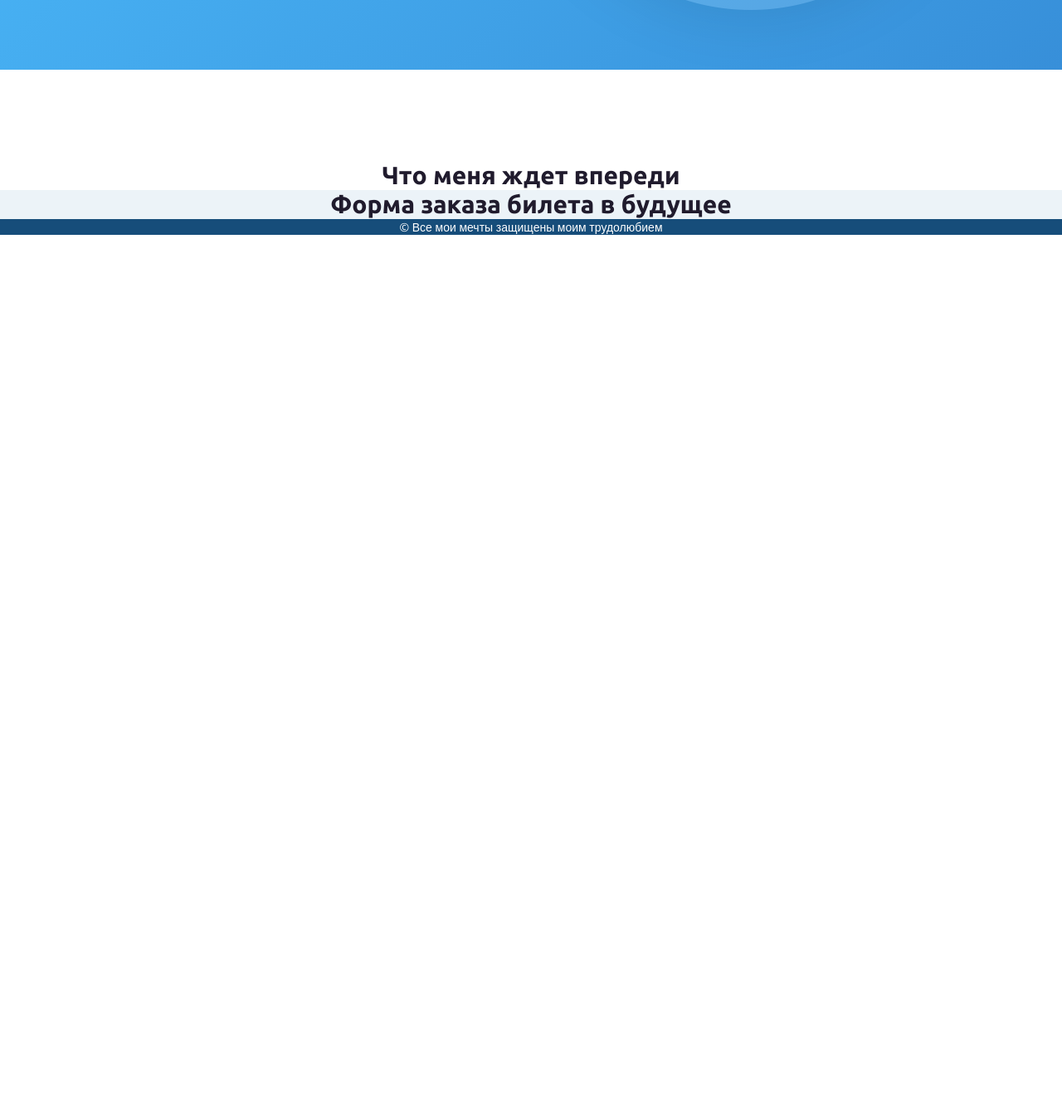
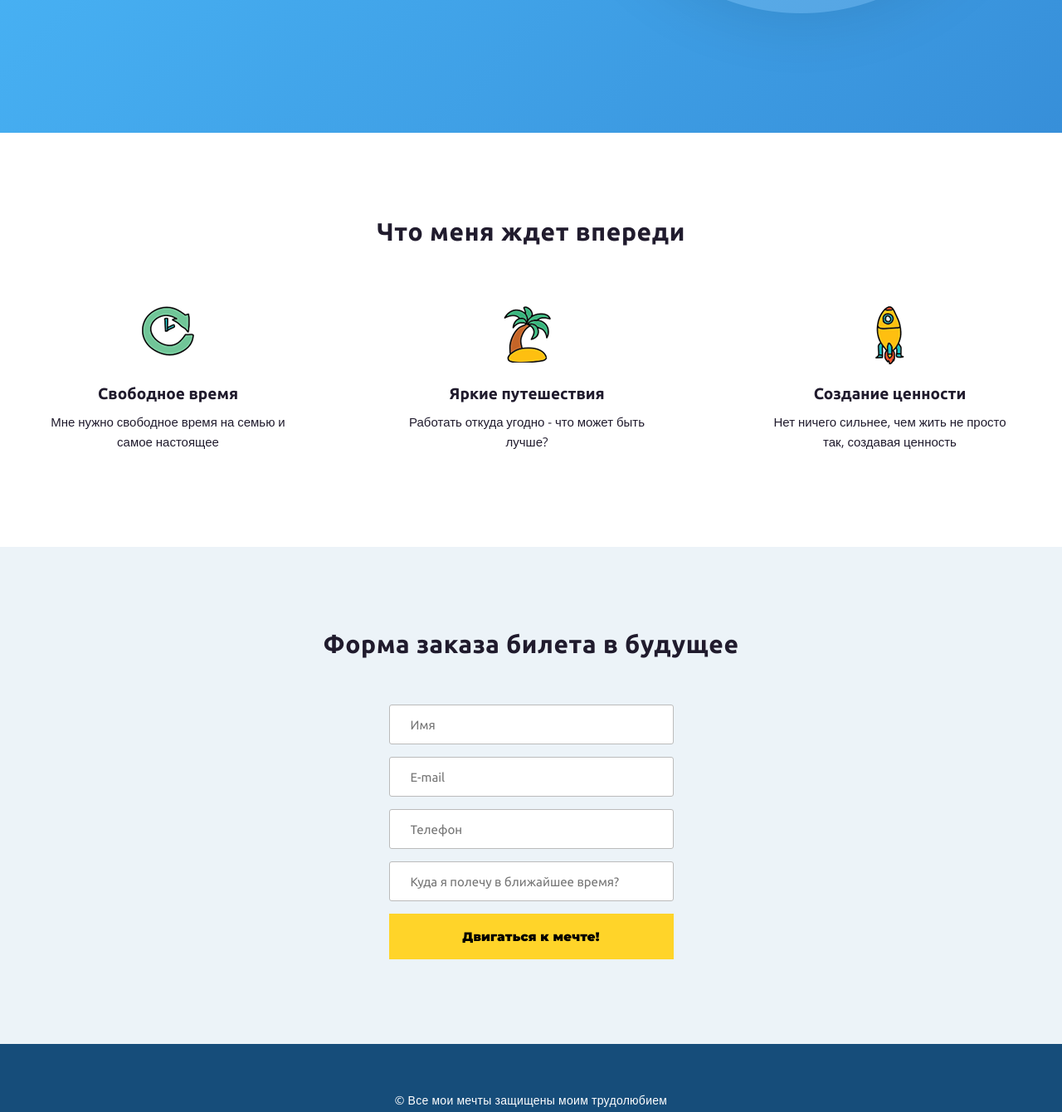
Before and after one commit to Headgie/WayUp-Html, a plain HTML site: page lesson 3 - hw/index.html in a window 1280 px wide. Shown: the part 662-2002 px from the top of the page at 83% size. Before the commit the page ends 945 px from the top, so only its background shows below. Drawn offline with nearby package versions, Linux system fonts and the light colour scheme.

Commit message:
dz-3 finish

```diff
--- a/lesson 3 - hw/css/main.css
+++ b/lesson 3 - hw/css/main.css
@@ -1,24 +1,39 @@
 body {
     font-family: 'Open Sans', sans-serif;
     color: #201b2d;
-	font-size: 16px;
+    font-size: 15px;
     padding: 0;
     margin: 0;
     font-family: 'Open Sans', sans-serif;
     font-weight: 400;
 }
 
-div, p, input, button, form, span, a, ul, li {
+div,
+p,
+input,
+button,
+form,
+span,
+a,
+ul,
+li {
     box-sizing: border-box;
 }
 
-h1, h2, h3, h4, h5, h6 {
+h1,
+h2,
+h3,
+h4,
+h5,
+h6 {
     margin: 0;
     font-family: 'Ubuntu', sans-serif;
     font-weight: 700;
 }
+
 h2 {
     text-align: center;
+    letter-spacing: 0.02em;
 }
 
 p {
@@ -29,75 +44,156 @@ p {
     margin: 0 auto;
     width: 1170px;
 }
+
 .header {
+    background: #4ebffe;
+    /* Old browsers */
+    background: -moz-linear-gradient(-45deg, #4ebffe 0%, #378fd9 100%);
+    /* FF3.6-15 */
+    background: -webkit-linear-gradient(-45deg, #4ebffe 0%, #378fd9 100%);
+    /* Chrome10-25,Safari5.1-6 */
+    background: linear-gradient(135deg, #4ebffe 0%, #378fd9 100%);
+    /* W3C, IE10+, FF16+, Chrome26+, Opera12+, Safari7+ */
+    filter: progid:DXImageTransform.Microsoft.gradient(startColorstr='#e3f6fc', endColorstr='#378fd9', GradientType=1);
+    /* IE6-9 fallback on horizontal gradient */
+    color: #fff;
     padding-top: 62px;
-    /* Permalink - use to edit and share this gradient: https://colorzilla.com/gradient-editor/#e3f6fc+0,378fd9+100 */
-    background: #4ebffe; /* Old browsers */
-    background: -moz-linear-gradient(-45deg,  #4ebffe 0%, #378fd9 100%); /* FF3.6-15 */
-    background: -webkit-linear-gradient(-45deg,  #4ebffe 0%,#378fd9 100%); /* Chrome10-25,Safari5.1-6 */
-    background: linear-gradient(135deg,  #4ebffe 0%,#378fd9 100%); /* W3C, IE10+, FF16+, Chrome26+, Opera12+, Safari7+ */
-    filter: progid:DXImageTransform.Microsoft.gradient( startColorstr='#e3f6fc', endColorstr='#378fd9',GradientType=1 ); /* IE6-9 fallback on horizontal gradient */
-    color: #fff;
+    padding-bottom: 77px;
 }
+
 .wrapper {
     display: flex;
     justify-content: space-between;
 }
+
 .offer {
-    margin-top: 140px;
+    margin-top: 130px;
     width: 575px;
 }
-.wrapper>img{
-    margin-left: -60px;
+
+.desktop {
+    transform: translateX(29px) translateY(5px);
 }
+
 .title {
-
+    padding-right: 0px;
     font-size: 37px;
     line-height: 49px;
+    width: 561px;
+    display: block;
+    letter-spacing: 0.02em;
 }
+
 .title span {
     font-size: 59px;
-    line-height: 73px;;
+    line-height: 1.4em;
 }
+
 .intro {
-    margin-bottom: 45px;
+    margin-top: 21px;
+    margin-bottom: 38px;
     width: 405px;
+    font-size: 16px;
+    letter-spacing: 0.02em;
+    line-height: 1.7em;
 }
+
 .btn {
-
     background-color: #ffd429;
     color: #000;
     padding: 20px 0px;
     display: block;
     font-family: 'Montserrat', sans-serif;
+    font-size: 15px;
     width: 222px;
     text-align: center;
     text-decoration: none;
     transition: all 0.5s ease;
+    line-height: 1em;
+    letter-spacing: 0.01em;
 }
 
 .btn:hover {
-    background-color: #ffc15d;
+    background-color: #ff9e5d;
 
+}
+
+.section-title {
+    font-size: 30px;
+}
+
+.forward {
+    padding-top: 102px;
+    padding-bottom: 100px;
+}
+.features {
+    display: flex;
+    justify-content: space-between;
+    margin-top: 72px;
+
+}
+.feature {
+    background: url("../img/icons8-beach-96.png") no-repeat top center;
+    text-align: center;
+    padding-top: 94px;
+    width: 300px;
+}
+.feature-free-time {
+    background: url("../img/icons8-time-machine-96.png") no-repeat top center;
+    width: 295px;
+}
+
+.feature-value {
+    background: url("../img/icons8-launch-96.png") no-repeat top center;
+    width: 305px;
+}
+
+.feature-title {
+    font-size: 19px;
+}
+.feature-text {
+    margin: 10px 0px 15px 0px;
 }
 
 .mail {
     background-color: #ecf3f8;
+    padding: 100px 0 102px 0;
 }
 
+.form {
+    display: flex;
+    flex-direction: column;
+    align-items: center;
+    margin-top: 55px;
+}
+
+input {
+    display: block;
+    width: 343px;
+    margin-bottom: 15px;
+    height: 48px;
+    border: 1px solid #bbb;
+    border-radius: 3px;
+    font-family: 'Ubuntu', sans-serif;;
+    padding: 0 25px;
+    font-size: 15px;
+}
+
+.submit {
+    width: 343px;
+    border: none;
+    cursor: pointer;
+}
 .footer {
     background-color: #164d7a;
     color: #fff;
+    padding: 43px 0 47px 0;
+}
+.credits {
+
     text-align: center;
     font-family: 'Open Sans', sans-serif;
     font-size: 14px;
-}
-
-.section-title {
-    font-size: 30px;
+    letter-spacing: 0.02em;
 
 }
-
-.forward {
-    padding-top: 110px;
-}
--- a/lesson 3 - hw/index.html
+++ b/lesson 3 - hw/index.html
@@ -6,7 +6,9 @@
     <title>Верстка современного сайта</title>
     <link rel="preconnect" href="https://fonts.googleapis.com">
     <link rel="preconnect" href="https://fonts.gstatic.com" crossorigin>
-    <link href="https://fonts.googleapis.com/css2?family=Montserrat:wght@900&family=Open+Sans&family=Ubuntu:wght@400;700&display=swap" rel="stylesheet">
+    <link
+        href="https://fonts.googleapis.com/css2?family=Montserrat:wght@900&family=Open+Sans&family=Ubuntu:wght@400;700&display=swap"
+        rel="stylesheet">
     <link rel="stylesheet" href="css/main.css">
 </head>
 
@@ -17,10 +19,11 @@
             <div class="wrapper">
                 <div class="offer">
                     <h1 class="title">
-                        С помощью верстки я создам ту жизнь, о которой <span>мечтаю!</span>
+                        С помощью верстки <br>я создам ту жизнь, о которой <span>мечтаю!</span>
                     </h1>
                     <p class="intro">
-                        Мои стремления + настойчивость позволят мне достичь чего угодно. Я не верю в это. Я знаю это на 100%. Меня не остановить!
+                        Мои стремления + настойчивость позволят мне достичь чего угодно. Я не верю в это. Я знаю это на
+                        100%. Меня не остановить!
                     </p>
                     <a href="#" class="btn">Двигаться к мечте!</a>
                 </div>
@@ -31,16 +34,39 @@
     <section id="forward" class="forward">
         <div class="container">
             <h2 class="section-title">Что меня ждет впереди</h2>
+            <div class="features">
+                <div class="feature feature-free-time">
+                    <h3 class="feature-title">Свободное время</h3>
+                    <p class="feature-text">Мне нужно свободное время на семью и самое настоящее</p>
+                </div>
+                <div class="feature">
+                    <h3 class="feature-title">Яркие путешествия</h3>
+                    <p class="feature-text">Работать откуда угодно - что может быть лучше?</p>
+                </div>
+
+                <div class="feature feature-value">
+                    <h3 class="feature-title">Создание ценности</h3>
+                    <p class="feature-text">Нет ничего сильнее, чем жить не просто так, создавая ценность</p>
+                </div>
+            </div>
         </div>
     </section>
     <section id="mail" class="mail">
         <div class="container">
             <h2 class="section-title">Форма заказа билета в будущее</h2>
+            <form action="#" class="form">
+                <input type="text" name="name" id="name"class="input" placeholder="Имя" required>
+                <input type="email" name="email" id="email" class="input" placeholder="E-mail" required>
+                <input type="tel" name="phone" id="phone" class="phone" placeholder="Телефон">
+                <input type="text" class="input" id="flyto" name="flyto" placeholder="Куда я полечу в ближайшее время?" required>
+                <button type="submit" class="btn submit">Двигаться к мечте!</button>
+
+            </form>
         </div>
     </section>
     <footer id="footer" class="footer">
         <div class="container">
-            © Все мои мечты защищены моим трудолюбием
+            <p class="credits">© Все мои мечты защищены моим трудолюбием</p>
     </footer>
 </body>
 
```
Also changed, not shown: lesson 3-1/homework.png (added). Lines whose indentation alone changed are shown as unchanged.
